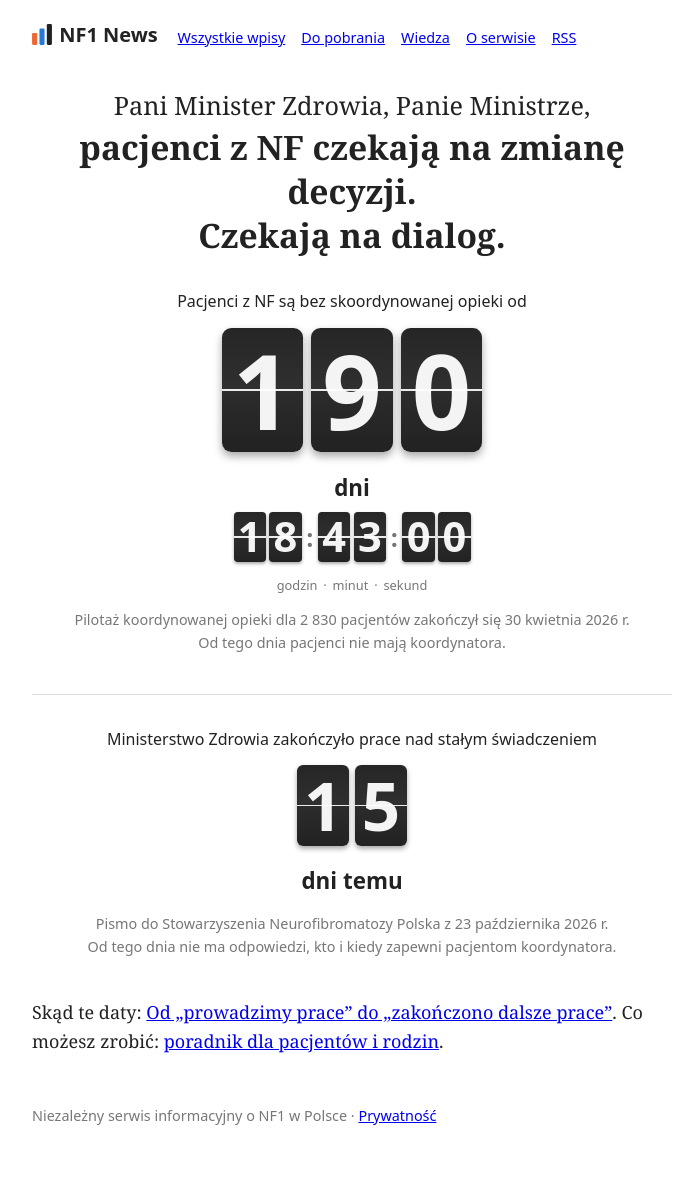
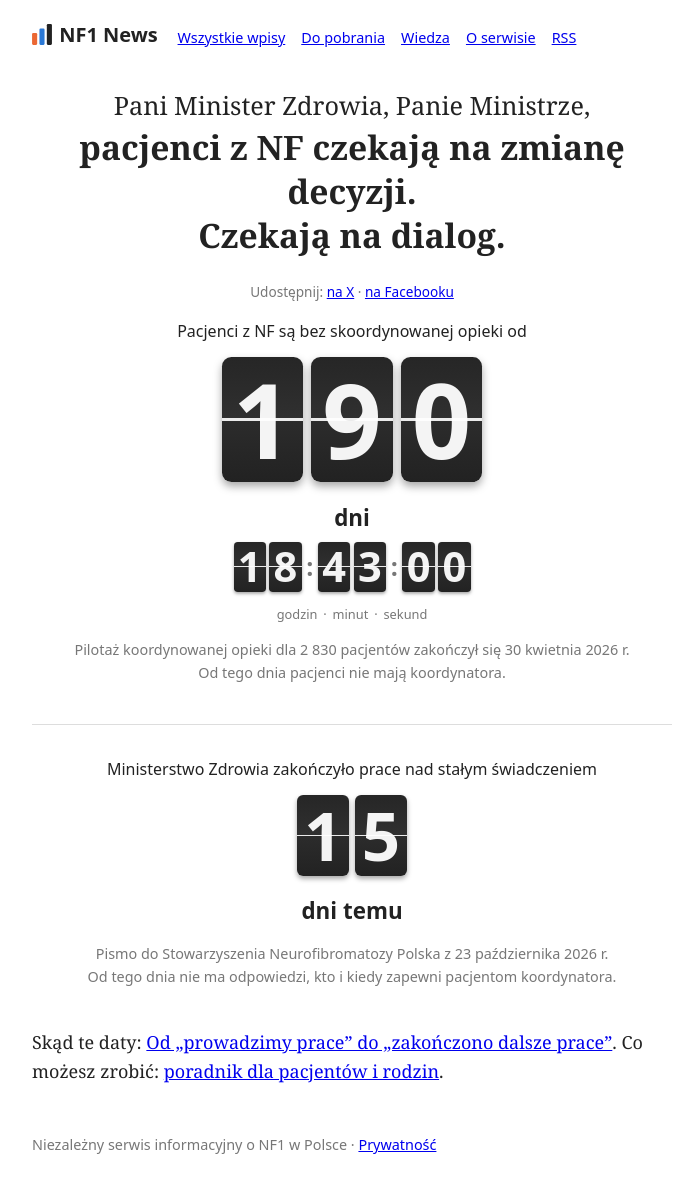
Before and after one commit to sylwiaeb/nf1news, a Jekyll site: the page built from licznik.html, in a window 1280 px wide. Shown: the whole page, without its empty margins (288-961 px from the left). Built offline with Jekyll 4.4.1, drawn with Linux system fonts in a browser that asks for light colours; before the commit the page ends 1151 px from its top, so only the background shows below that; part of the change alters nothing that is shown.

Commit message:
Licznik: tytuł i podgląd linku bez „czekamy”, przyciski udostępniania (#33)
Claude-Session: https://claude.ai/code/session_019jaYAR5t1c7VpXHcqsGFif

Co-authored-by: NF1 News <noreply@nf1news.pl>
Co-authored-by: Claude Opus 5.5 <noreply@anthropic.com>

```diff
--- a/licznik.html
+++ b/licznik.html
@@ -1,8 +1,9 @@
 ---
 layout: default
-title: "Czekamy na dialog z pacjentami"
+title: "Pacjenci z NF czekają na zmianę decyzji i na dialog"
 permalink: /licznik/
-description: "Ile dni pacjenci z NF czekają na skoordynowaną opiekę. Pilotaż skończył się 30 kwietnia 2026 r., a 23 października 2026 r. Ministerstwo Zdrowia zakończyło prace nad stałym świadczeniem."
+description: "Pacjenci z NF są bez skoordynowanej opieki od 30 kwietnia 2026 r. Licznik dni od końca pilotażu i od decyzji Ministerstwa Zdrowia z 23 października 2026 r."
+fb: "Pacjenci z neurofibromatozami są bez skoordynowanej opieki od 30 kwietnia 2026 r., kiedy skończył się pilotaż dla 2 830 osób. 23 października Ministerstwo Zdrowia zakończyło prace nad stałym świadczeniem. Pani Minister Zdrowia, Panie Ministrze, pacjenci z NF czekają na zmianę decyzji. Czekają na dialog. #NF1 #neurofibromatoza #ChorobyRzadkie"
 ---
 <style>
   /* Licznik w stylu zegara klapkowego: każda cyfra to karta z poziomym podziałem, która przy zmianie „przeskakuje”. */
@@ -38,6 +39,7 @@ description: "Ile dni pacjenci z NF czekają na skoordynowaną opiekę. Pilotaż
 </style>
 
 <h1 class="apel"><span>Pani Minister Zdrowia, Panie Ministrze,</span><br>pacjenci z NF czekają na zmianę decyzji.<br>Czekają na dialog.</h1>
+<div style="text-align:center">{% include share.html post=page %}</div>
 
 <section class="licznik" data-od="2026-05-01T00:00:00+02:00" data-czas="tak">
   <p class="lead">Pacjenci z NF są bez skoordynowanej opieki od</p>
```
